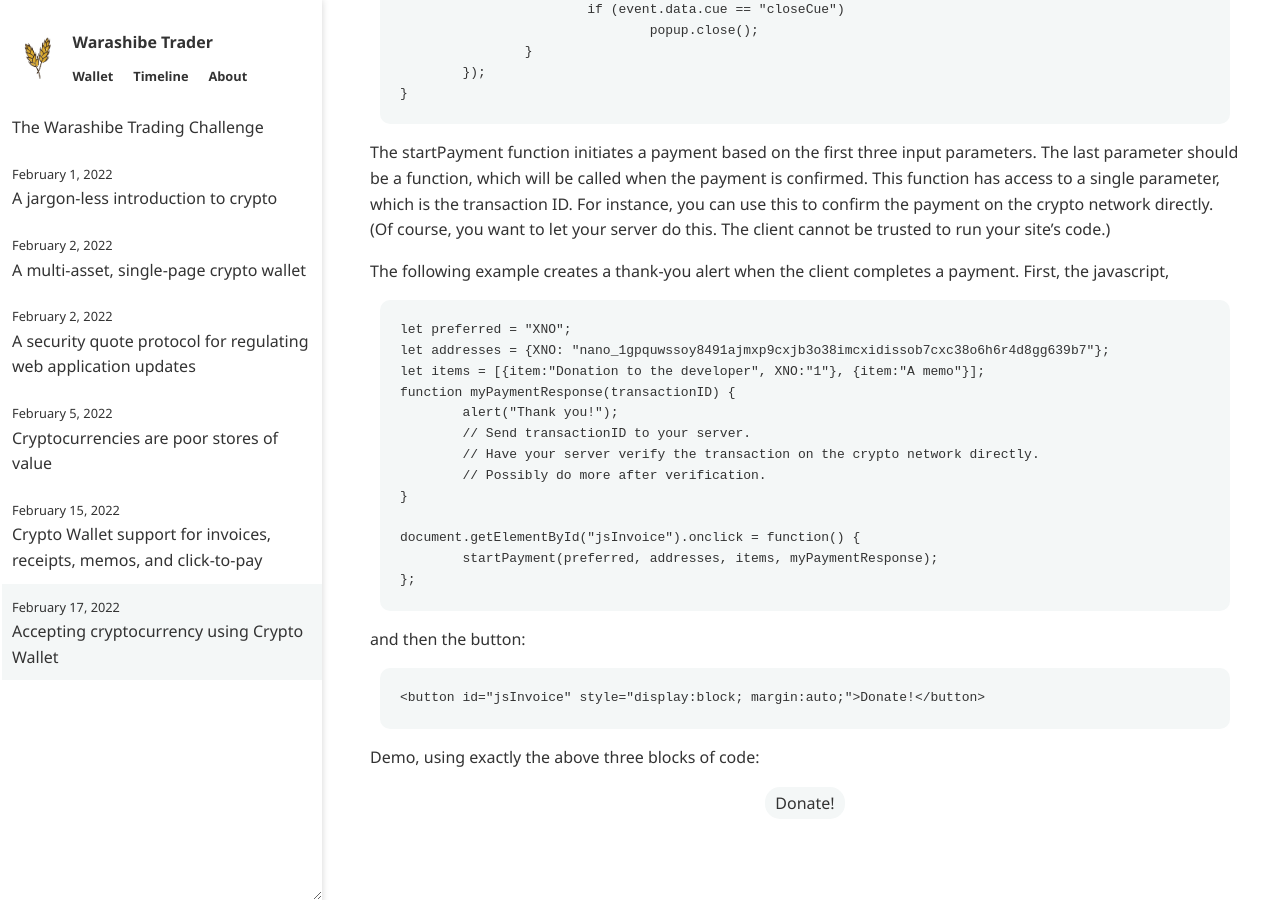
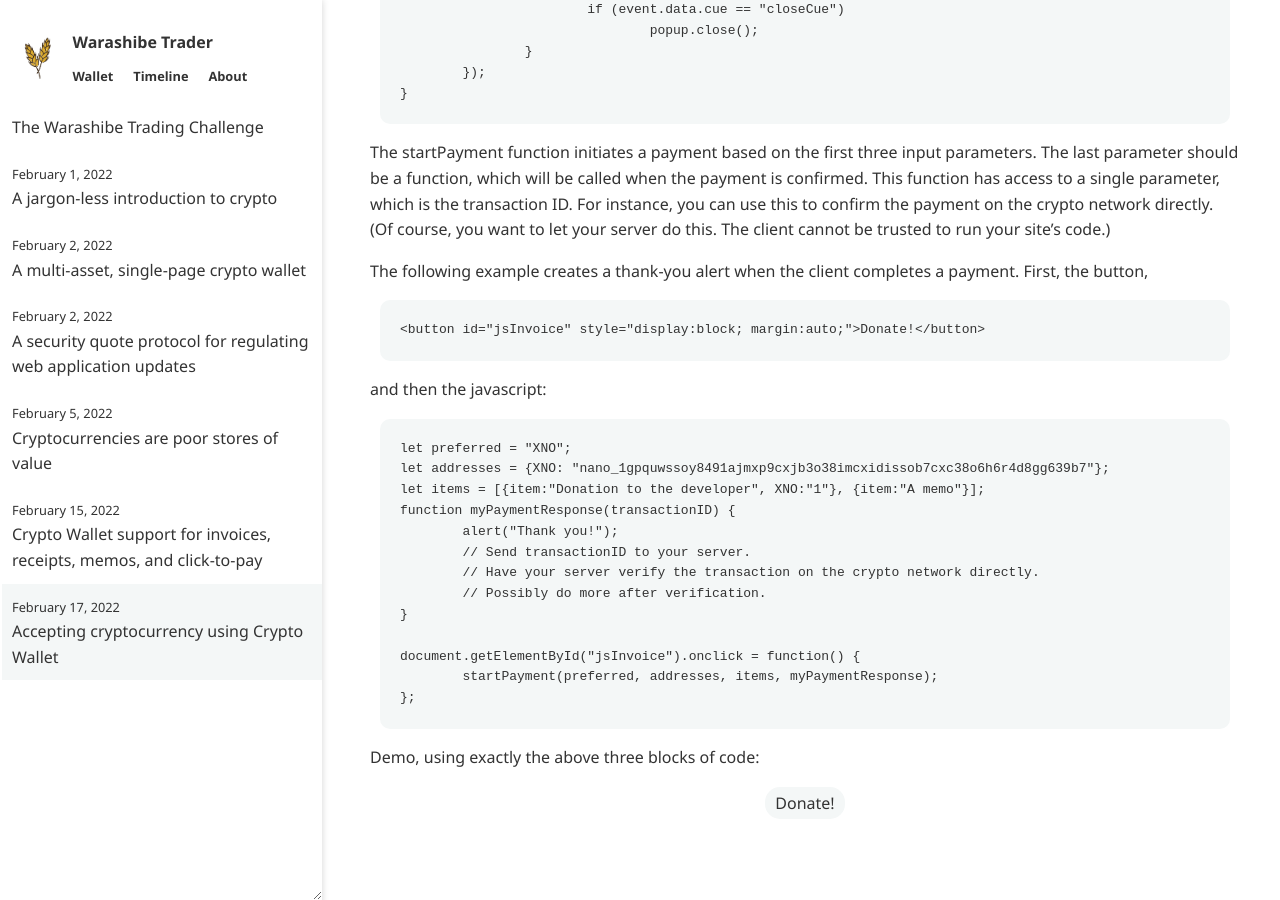
Before and after one commit to warashibetrader/warashibetrader.github.io, a Jekyll site: the page built from _posts/2022-02-17-invoices.md, in a window 1280 px wide and 900 px high, scrolled down 1689 px. Built offline with Jekyll 4.4.1, drawn with Linux system fonts in a browser that asks for light colours; some of the changed lines change nothing that is shown.

Commit message:
Update 2022-02-17-invoices.md

```diff
--- a/_posts/2022-02-17-invoices.md
+++ b/_posts/2022-02-17-invoices.md
@@ -69,7 +69,11 @@ This step requires slightly more sophisticated javascript. While we're at it, we
 
 The startPayment function initiates a payment based on the first three input parameters. The last parameter should be a function, which will be called when the payment is confirmed. This function has access to a single parameter, which is the transaction ID. For instance, you can use this to confirm the payment on the crypto network directly. (Of course, you want to let your server do this. The client cannot be trusted to run your site's code.)
 
-The following example creates a thank-you alert when the client completes a payment. First, the javascript,
+The following example creates a thank-you alert when the client completes a payment. First, the button,
+
+	<button id="jsInvoice" style="display:block; margin:auto;">Donate!</button>
+
+and then the javascript:
 
 	let preferred = "XNO";
 	let addresses = {XNO: "nano_1gpquwssoy8491ajmxp9cxjb3o38imcxidissob7cxc38o6h6r4d8gg639b7"};
@@ -84,10 +88,6 @@ The following example creates a thank-you alert when the client completes a paym
 	document.getElementById("jsInvoice").onclick = function() {
 		startPayment(preferred, addresses, items, myPaymentResponse);
 	};
-
-and then the button:
-
-	<button id="jsInvoice" style="display:block; margin:auto;">Donate!</button>
 
 Demo, using exactly the above three blocks of code:
 
```
